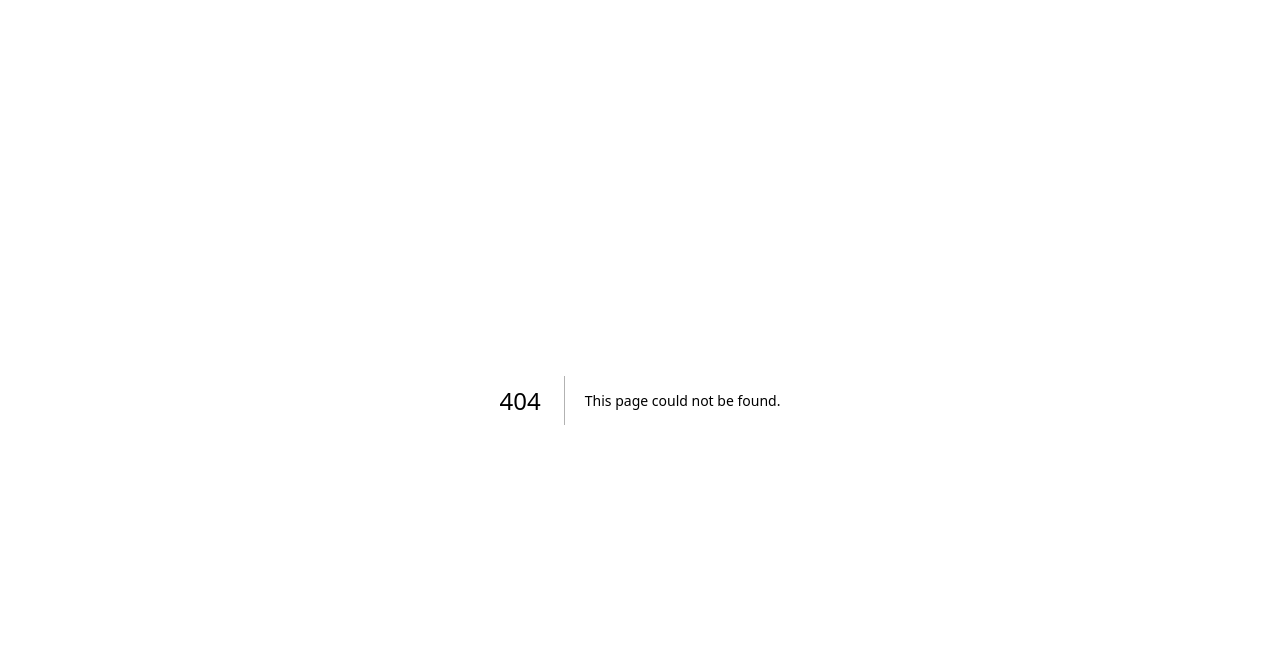
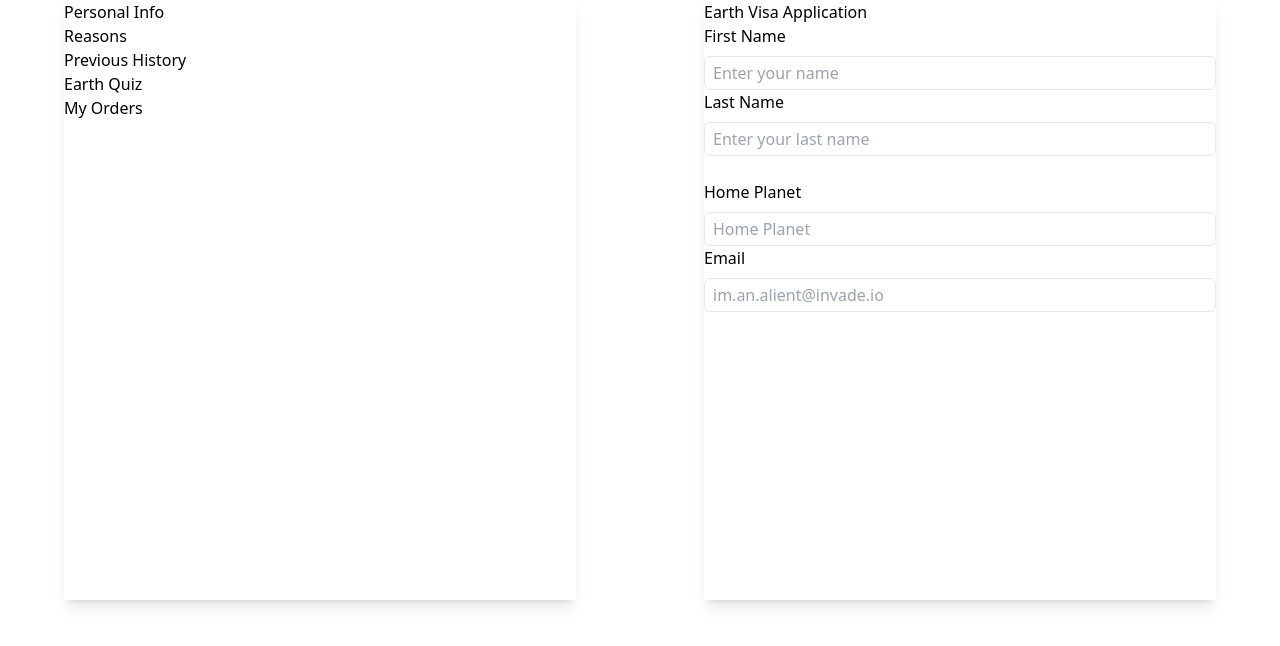
Before and after one commit to JoshBurkeDaemon/astro-id, a Next.js app in the folder astro-id-frontend/: page /form in a window 1280 px wide. Before the commit this address had no page. Shown: the top 646 px of the page. Built offline with nearby package versions, Linux system fonts and the light colour scheme.

Commit message:
form navigation and form drafted

```diff
--- /dev/null
+++ b/astro-id-frontend/src/pages/form/index.js
@@ -0,0 +1,45 @@
+import React from "react";
+
+const FormTextInput = ({id, type, label, placeholder}) =>{
+    return(
+        <div className="form-item-wrapper flex flex-col gap-y-2">
+            <label for={id}>{label}</label>
+            <input type={type} id={id} placeholder={placeholder} className="px-2 py-1 border-slate-200 border-solid border rounded-md"></input>
+        </div>
+    )
+}
+
+const Form = () => {
+
+    return (
+        <div id="form-page" className="w-full h-screen flex justify-around ">
+            <aside id="form-nav" className="shadow-lg h-3/4 w-2/5">
+                <ul>
+                    <li>Personal Info</li>
+                    <li>Reasons</li>
+                    <li>Previous History</li>
+                    <li>Earth Quiz</li>
+                    <li>My Orders</li>
+                </ul>
+            </aside>
+
+            <div id="right-side" className="shadow-lg h-3/4 w-2/5">
+                <h1>Earth Visa Application</h1>
+                <form action="#" method="get" className="flex flex-col gap-y-6">
+                    <div>
+                        <FormTextInput id="fname" type="text" label="First Name" placeholder="Enter your name"/>
+                        <FormTextInput id="lname" type="text" label="Last Name" placeholder="Enter your last name"/>
+                    </div>
+                    <div>
+                        <FormTextInput id="home-planet" type="text" label="Home Planet" placeholder="Home Planet"/>
+                        <FormTextInput id="email" type="email" label="Email" placeholder="im.an.alient@invade.io"/>
+                    </div>
+
+                </form>
+            </div>
+        </div>
+
+    )
+}
+
+export default Form
--- a/astro-id-frontend/src/styles/globals.css
+++ b/astro-id-frontend/src/styles/globals.css
@@ -17,11 +17,5 @@
 }
 
 body {
-  color: rgb(var(--foreground-rgb));
-  background: linear-gradient(
-      to bottom,
-      transparent,
-      rgb(var(--background-end-rgb))
-    )
-    rgb(var(--background-start-rgb));
+  margin: 0;
 }
--- a/astro-id-frontend/tailwind.config.js
+++ b/astro-id-frontend/tailwind.config.js
@@ -1,4 +1,5 @@
 /** @type {import('tailwindcss').Config} */
+
 module.exports = {
   content: [
     './src/pages/**/*.{js,ts,jsx,tsx,mdx}',
```
